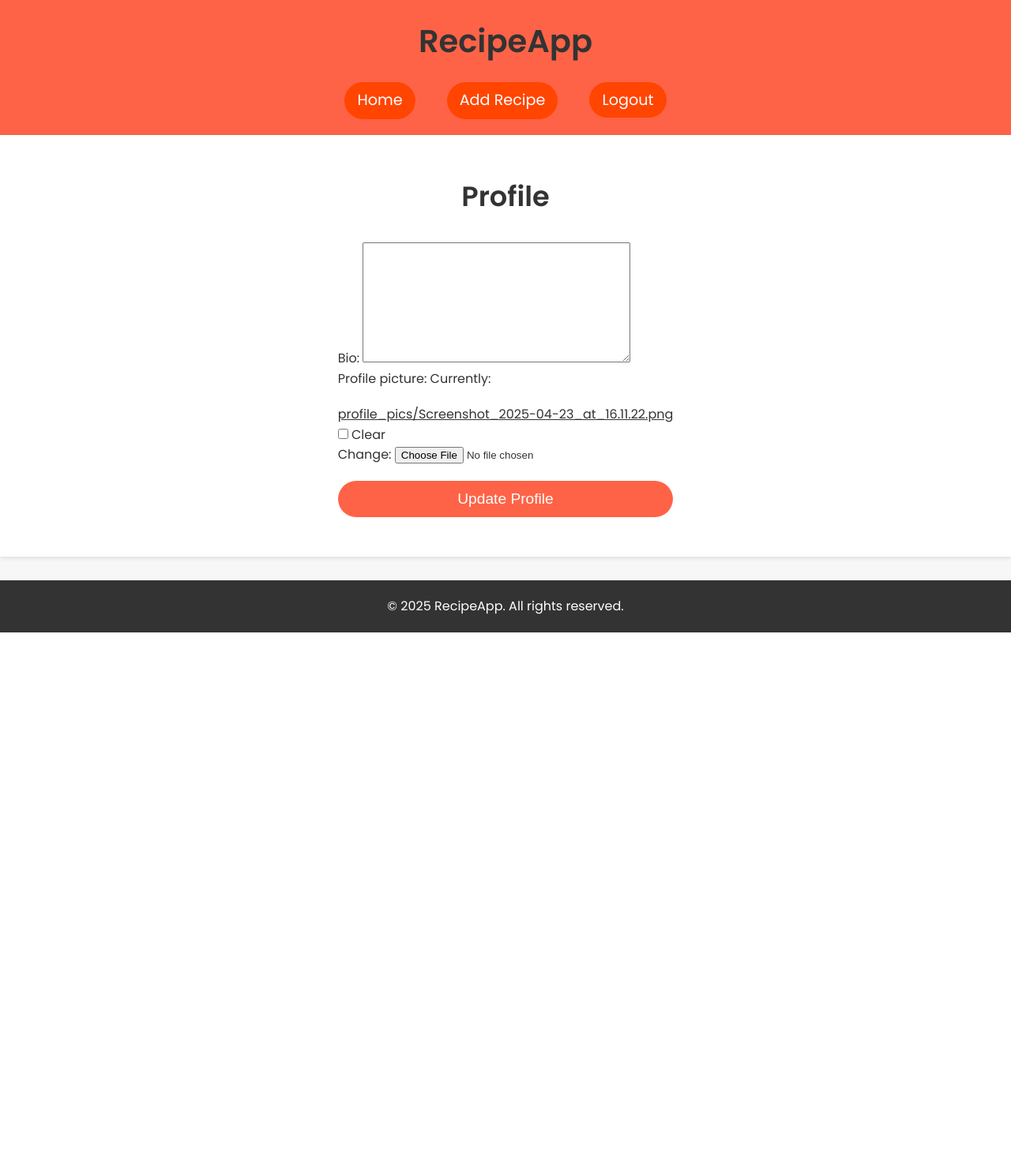
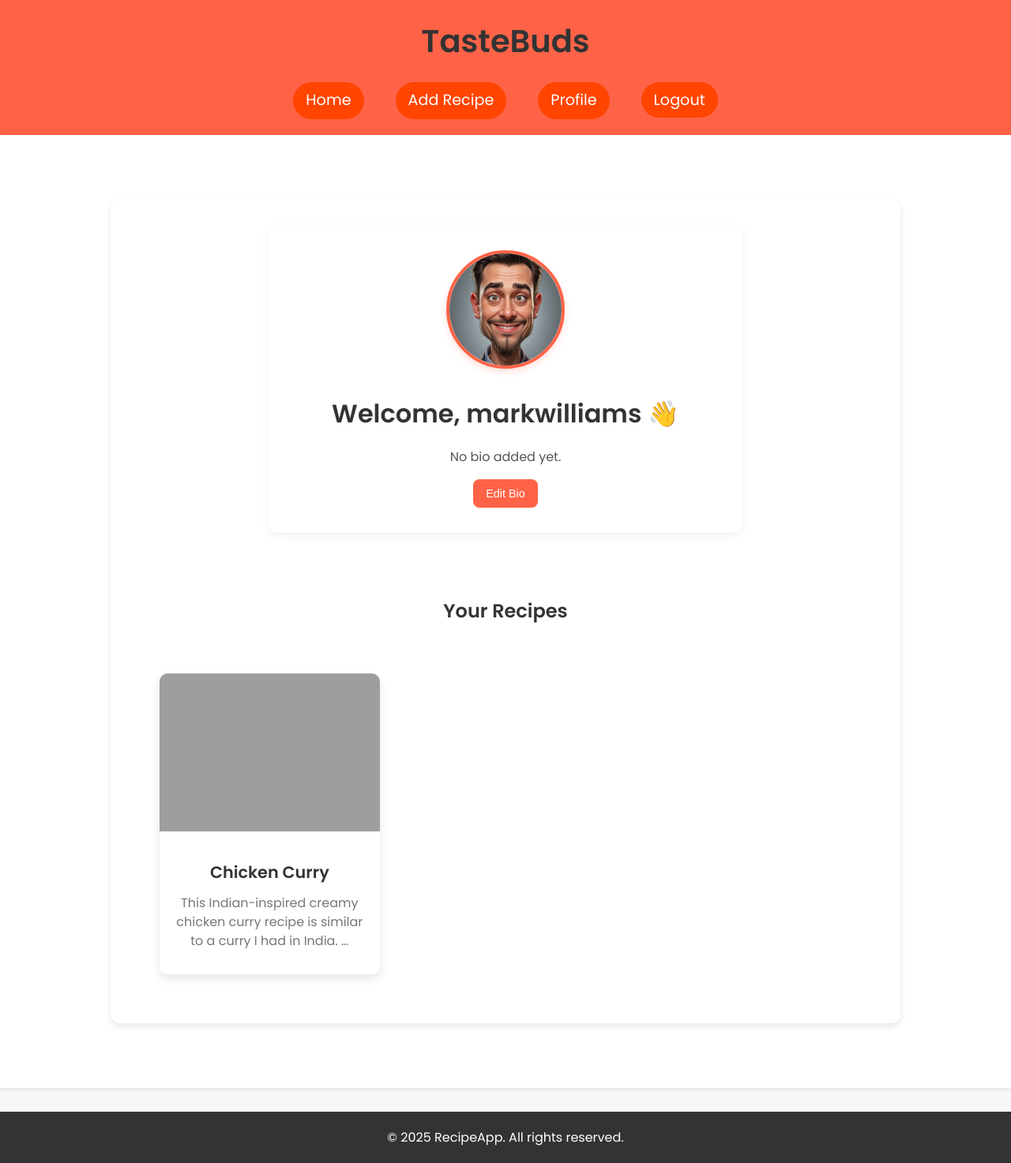
Before and after one commit to maarkwilliams/Project3, a Django app: page /users/profile/ in a window 1280 px wide. Shown: the whole page at 79% size. Before the commit the page ends 801 px from the top, so only its background shows below. Run offline with Django 4.2, Linux system fonts and the light colour scheme; a user stored in the database is signed in; data comes from the database, SQL or seed files in the repository; both versions use the stored data as it was after the commit; grey boxes are pictures that could not be loaded.

Commit message:
Add styling to the profile page

```diff
--- a/recipes/templates/base.html
+++ b/recipes/templates/base.html
@@ -14,13 +14,14 @@
 
   <header class="site-header">
     <div class="container">
-      <h1 class="logo">RecipeApp</h1>
+      <h1 class="logo">TasteBuds</h1>
       <nav class="nav-menu">
         <ul>
           <li><a href="{% url 'recipe_list' %}">Home</a></li>
           <li><a href="{% url 'add_recipe' %}">Add Recipe</a></li>
 
           {% if user.is_authenticated %}
+  <li><a href="{% url 'profile' %}">Profile</a></li>
   <li>
     <form action="{% url 'logout' %}" method="POST" class="logout-form">
       {% csrf_token %}
--- a/static/css/styles.css
+++ b/static/css/styles.css
@@ -836,3 +836,99 @@ a:hover {
 .login-box form {
   margin-bottom: 20px;
 }
+
+/* Profile page */
+.profile-container {
+  max-width: 1000px;
+  margin: 2rem auto;
+  padding: 2rem;
+  background: #fff;
+  border-radius: 12px;
+  box-shadow: 0 4px 8px rgba(0,0,0,0.1);
+}
+
+.profile-container {
+  display: flex;
+  flex-direction: column;
+  align-items: center;
+  padding: 2rem;
+  text-align: center;
+}
+
+.profile-card {
+  display: flex;
+  flex-direction: column;
+  align-items: center;
+  gap: 1.5rem;
+  margin-bottom: 3rem;
+  background-color: #fff;
+  padding: 2rem;
+  border-radius: 12px;
+  box-shadow: 0 4px 12px rgba(0, 0, 0, 0.05);
+  width: 100%;
+  max-width: 600px;
+}
+
+.profile-image img {
+  width: 150px;
+  height: 150px;
+  border-radius: 50%;
+  object-fit: cover;
+  border: 4px solid #ff6347;
+  box-shadow: 0 4px 8px rgba(255, 99, 71, 0.2);
+}
+
+.profile-info h2 {
+  font-size: 2rem;
+  color: #333;
+  margin-bottom: 0.5rem;
+}
+
+.bio-section {
+  margin-top: 1rem;
+  width: 100%;
+}
+
+.bio-section p {
+  font-size: 1rem;
+  color: #555;
+  margin-bottom: 0.5rem;
+}
+
+#bio-form {
+  margin-top: 1rem;
+}
+
+#bio-form textarea {
+  width: 100%;
+  min-height: 100px;
+  font-size: 1rem;
+  padding: 10px;
+  border: 1px solid #ccc;
+  border-radius: 8px;
+  resize: vertical;
+}
+
+.btn-edit,
+#bio-form button {
+  background-color: #ff6347;
+  color: white;
+  border: none;
+  padding: 10px 16px;
+  border-radius: 8px;
+  cursor: pointer;
+  font-size: 0.9rem;
+  transition: background-color 0.3s ease;
+  margin-top: 0.5rem;
+}
+
+.btn-edit:hover,
+#bio-form button:hover {
+  background-color: #e03e00;
+}
+
+.profile-container h3 {
+  margin-top: 2rem;
+  font-size: 1.5rem;
+  color: #333;
+}
--- a/users/forms.py
+++ b/users/forms.py
@@ -1,6 +1,7 @@
 from django import forms
 from django.contrib.auth.forms import UserCreationForm
 from django.contrib.auth import get_user_model
+from .models import CustomUser
 
 class CustomUserCreationForm(UserCreationForm):
     email = forms.EmailField(required=True, widget=forms.EmailInput(attrs={'placeholder': 'Enter your email'}))
--- a/users/templates/users/profile.html
+++ b/users/templates/users/profile.html
@@ -1,10 +1,70 @@
 {% extends 'base.html' %}
 
+{% load static %}
+
 {% block content %}
-  <h2>Profile</h2>
-  <form method="POST" enctype="multipart/form-data">
-    {% csrf_token %}
-    {{ form.as_p }}
-    <button type="submit">Update Profile</button>
-  </form>
+<div class="profile-container">
+  <div class="profile-card">
+    <div class="profile-image">
+      {% if user.profile_picture %}
+        <img src="{{ user.profile_picture.url }}" alt="{{ user.username }}'s Profile Picture">
+      {% else %}
+        <img src="{% static 'images/default-profile.png' %}" alt="Default Profile Picture">
+      {% endif %}
+    </div>
+
+    <div class="profile-info">
+      <h2>Welcome, {{ user.username }} 👋</h2>
+
+      <div class="bio-section">
+        <p id="bio-text">{{ user.bio|default:"No bio added yet." }}</p>
+
+        <form method="POST" enctype="multipart/form-data" id="bio-form" style="display: none;">
+          {% csrf_token %}
+
+          <label for="id_bio">Bio:</label>
+          {{ form.bio }}
+
+          <label for="id_profile_picture">Change Profile Picture:</label>
+          {{ form.profile_picture }}
+
+          <button type="submit">Save Changes</button>
+        </form>
+
+
+        <button id="edit-bio-btn" class="btn-edit">Edit Bio</button>
+      </div>
+    </div>
+  </div>
+
+  <h3>Your Recipes</h3>
+  {% if user.recipe_set.all %}
+    <div class="recipe-card-container">
+      {% for recipe in user.recipe_set.all %}
+        <div class="recipe-card">
+          <img class="recipe-card-img" src="{{ recipe.image_url }}" alt="{{ recipe.name }}">
+          <div class="recipe-card-content">
+            <a href="{% url 'recipe_detail' recipe.id %}" class="recipe-card-title">{{ recipe.name }}</a>
+            <p class="recipe-card-description">{{ recipe.description|truncatewords:15 }}</p>
+          </div>
+        </div>
+      {% endfor %}
+    </div>
+  {% else %}
+    <p>You haven't added any recipes yet.</p>
+  {% endif %}
+</div>
+
+<script>
+  const editBtn = document.getElementById('edit-bio-btn');
+  const bioForm = document.getElementById('bio-form');
+  const bioText = document.getElementById('bio-text');
+
+  editBtn.addEventListener('click', () => {
+    bioForm.style.display = 'block';
+    bioText.style.display = 'none';
+    editBtn.style.display = 'none';
+  });
+</script>
+
 {% endblock %}
--- a/users/views.py
+++ b/users/views.py
@@ -3,6 +3,7 @@ from django.contrib.auth import login, authenticate, logout
 from django.contrib.auth.forms import AuthenticationForm
 from .forms import CustomUserCreationForm, UserProfileForm
 from django.contrib.auth.decorators import login_required
+from recipes.models import Recipe
 
 # User Registration view
 def register(request):
@@ -40,6 +41,13 @@ def profile(request):
         form = UserProfileForm(request.POST, request.FILES, instance=request.user)
         if form.is_valid():
             form.save()
+            return redirect('profile')
     else:
         form = UserProfileForm(instance=request.user)
-    return render(request, 'users/profile.html', {'form': form})
+
+    user_recipes = Recipe.objects.filter(created_by=request.user)
+
+    return render(request, 'users/profile.html', {
+        'form': form,
+        'recipes': user_recipes,
+    })
```
Also changed, not shown: db.sqlite3, profile_pics/Screenshot_2025-04-23_at_16.10.28.png (added), profile_pics/Screenshot_2025-04-23_at_16.10.55.png (added), profile_pics/Screenshot_2025-04-23_at_16.11.22.png (added), profile_pics/Screenshot_2025-04-23_at_16.11.53.png (added). Lines whose indentation alone changed are shown as unchanged.
